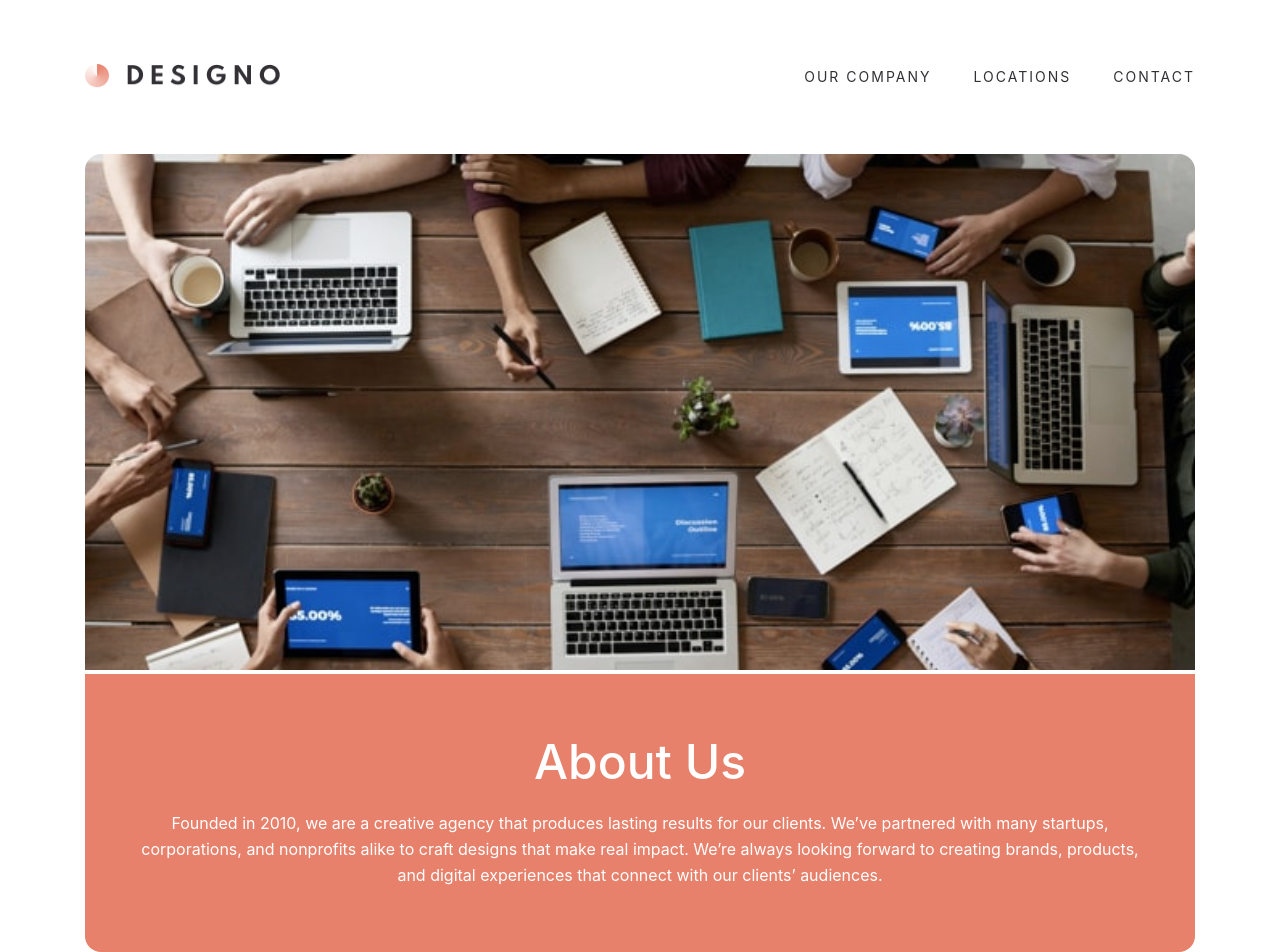
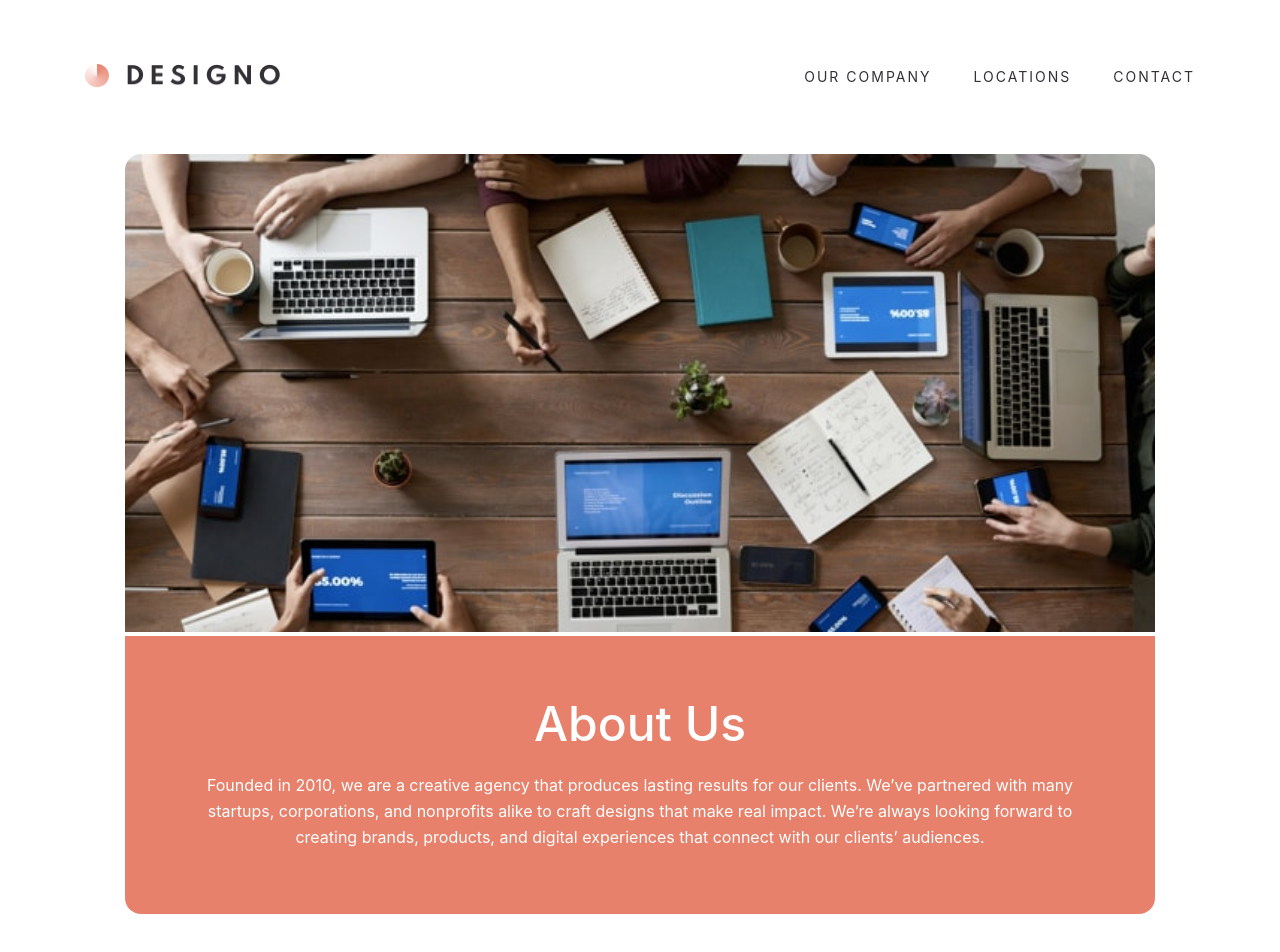
Before and after one commit to MartineauRemi/designo-website, a React (Create React App) app: page /our-company in a window 1280 px wide. Shown: the top 952 px of the page. Built offline with nearby package versions, Linux system fonts and the light colour scheme.

Commit message:
OurCompany layout completed

```diff
--- a/src/GlobalStyle.js
+++ b/src/GlobalStyle.js
@@ -52,6 +52,7 @@ const GlobalStyle = createGlobalStyle`
 
     main{
         position: relative;
+        max-width: var(--layout-max-width);
     }
 
     p{
--- a/src/pages/OurCompany.js
+++ b/src/pages/OurCompany.js
@@ -12,7 +12,9 @@ import theRealDealDesktop from "../assets/about/desktop/image-real-deal.jpg"
 import worldClassTalentMobile from "../assets/about/mobile/image-world-class-talent.jpg"
 import worldClassTalentTablet from "../assets/about/tablet/image-world-class-talent.jpg"
 import worldClassTalentDesktop from "../assets/about/desktop/image-world-class-talent.jpg"
+
 import LocationsCards from '../layout/shared/LocationsCards'
+import CTABanner from '../layout/shared/CTABanner'
 
 const Main = styled.main`
     height: 100%;
@@ -25,14 +27,19 @@ const Main = styled.main`
         margin-bottom: 7.5rem;
     }
 
+    @media screen and (min-width: 768px){
+        padding: 0 2.5rem;
+    }
+
     @media screen and (min-width: 1440px){
         .our-company__locations-cards{
             margin-bottom: 10rem;
         }
+
         .our-company__text-card{
             display: flex;
             flex-direction: row-reverse;
-            align-items: center;
+            align-items: stretch;
 
             &:nth-child(2){
                 flex-direction: row;
@@ -53,8 +60,6 @@ const Main = styled.main`
 `
 
 const Card = styled.section`
-    max-width: 69.375rem;
-
     @media screen and (min-width: 768px){
         margin-bottom: 7.5rem;
     }
@@ -66,6 +71,9 @@ const Card = styled.section`
 
 const Article = styled.article`
     padding: 5rem 1.5rem;
+    height: auto;
+    display: grid;
+
     color: ${props => props.color === 'white'
                         ? 'var(--white)' : 'var(--dark-gray)'};
 
@@ -90,6 +98,10 @@ const Article = styled.article`
     }
 `
 
+const Text = styled.div`
+    place-self: center;
+`
+
 const Aside = styled.aside`
    img{
        width: 100%;
@@ -104,9 +116,9 @@ const Aside = styled.aside`
    @media screen and (min-width: 1440px){
         img{
             border-radius: 0 var(--layout-border-radius) var(--layout-border-radius) 0;
+            width: 29.75rem;
         }
    }
-
 `
 
 export default function OurCompany() {
@@ -121,12 +133,14 @@ export default function OurCompany() {
                     </picture>
                 </Aside>
                 <Article color='white'>
+                    <Text>
                         <h1>About Us</h1>
                         <p>
                             Founded in 2010, we are a creative agency that produces lasting results for our clients.
                             We’ve partnered with many startups, corporations, and nonprofits alike to craft designs that make real impact.
                             We’re always looking forward to creating brands, products, and digital experiences that connect with our clients’ audiences.
                         </p>
+                    </Text>
                 </Article>
             </Card>
 
@@ -139,6 +153,7 @@ export default function OurCompany() {
                     </picture>
                 </Aside>
                 <Article>
+                    <Text>
                         <h1>World-class talent</h1>
                         <p>
                             We are a crew of strategists, problem-solvers, and technologists.
@@ -148,6 +163,7 @@ export default function OurCompany() {
                             We give great importance to craftsmanship, service, and prompt delivery.
                             Clients have always been impressed with our high-quality outcomes that encapsulates their brand’s story and mission.
                         </p>
+                    </Text>
                 </Article>
             </Card>
 
@@ -162,6 +178,7 @@ export default function OurCompany() {
                     </picture>
                 </Aside>
                 <Article>
+                    <Text>
                         <h1>The real deal</h1>
                         <p>
                             As strategic partners in our clients’ businesses, we are ready to take on any challenge as our own.
@@ -170,8 +187,10 @@ export default function OurCompany() {
                             We are visual storytellers in appealing and captivating ways.
                             By combining business and marketing strategies, we inspire audiences to take action and drive real results.
                         </p>
+                    </Text>
                 </Article>
             </Card>
+            <CTABanner />
         </Main>
     )
 }
```
Lines whose indentation alone changed are shown as unchanged.
